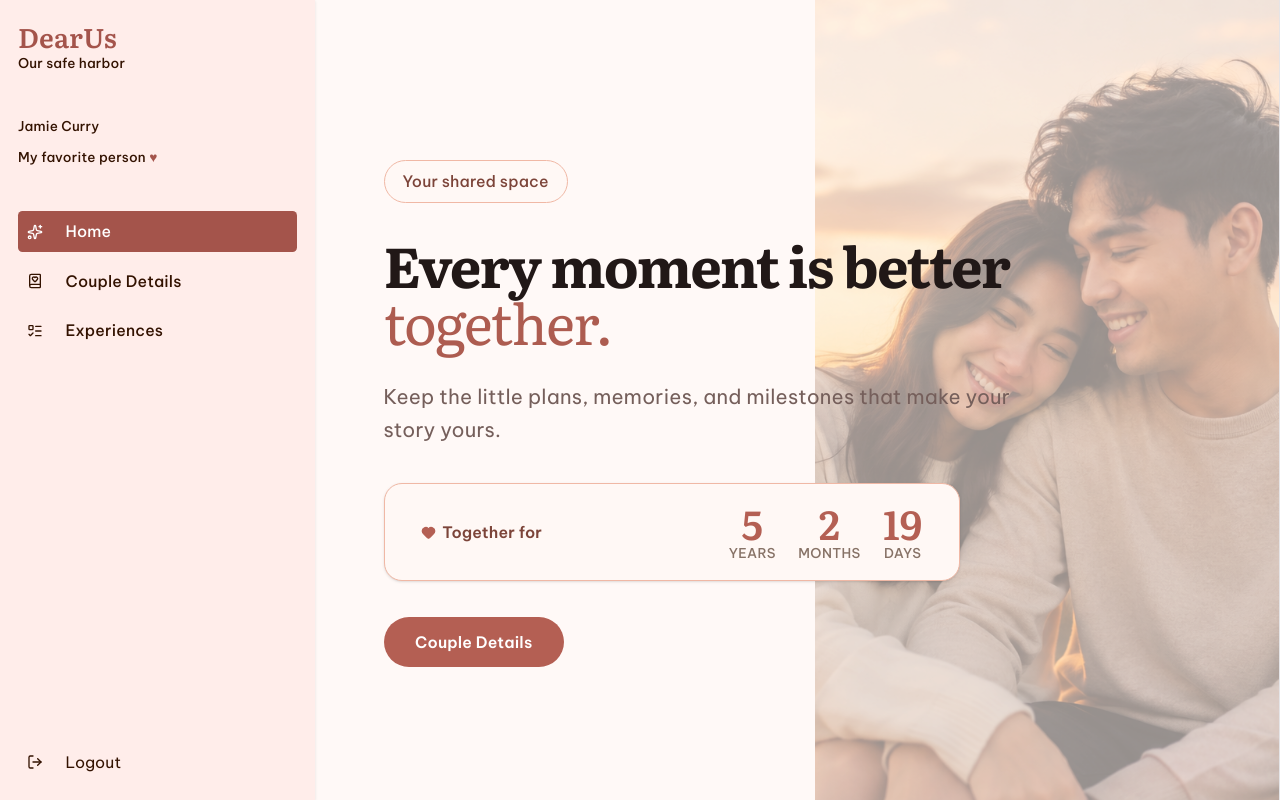
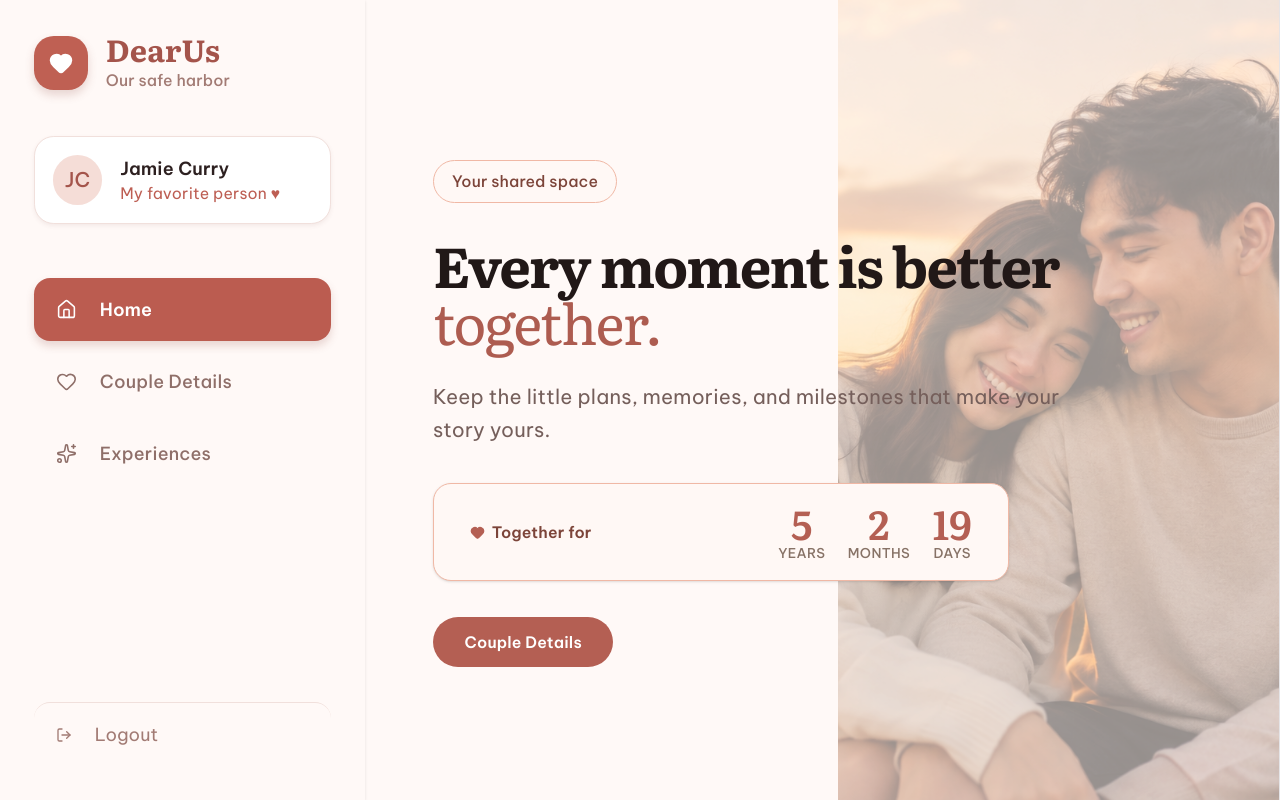
Before and after one commit to jokserpokser/dearUs-app, a React (Vite) app in the folder frontend/: page /demo in a window 1280 px wide. Built offline with nearby package versions, Linux system fonts and the light colour scheme; no server answers; a web font is replaced by a local one.

Commit message:
refactor: update Navbar and Dashboard layout for improved responsiveness

```diff
--- a/frontend/src/components/Navbar.tsx
+++ b/frontend/src/components/Navbar.tsx
@@ -1,6 +1,6 @@
 import { NavLink, useNavigate } from "react-router-dom";
 import { useAuth } from "../context/AuthContext";
-import { Menu, Sparkles, ListTodo, X, BookHeart, LogOut } from "lucide-react";
+import { Menu, Sparkles, X, LogOut, House, Heart } from "lucide-react";
 import { useState } from "react";
 import { isDemoMode } from "../services/demoMode";
 
@@ -11,32 +11,52 @@ export const Navbar = () => {
   const homeTarget = demo ? "/demo" : user ? "/dashboard" : "/";
   const [isMenuOpen, setIsMenuOpen] = useState(false);
   const closeMenu = () => setIsMenuOpen(false);
+  const initials =
+    user?.name
+      ?.split(" ")
+      .map((part) => part[0])
+      .join("")
+      .slice(0, 2)
+      .toUpperCase() || "DU";
 
   return (
+    <>
+      {isMenuOpen && (
+        <div
+          aria-hidden="true"
+          className="fixed inset-0 z-40 bg-black/50 md:hidden"
+          onClick={closeMenu}
+        />
+      )}
+
       <nav
       aria-label="Main navigation"
-      className="fixed left-0 top-0 z-50 flex w-full flex-col bg-[#FFEDEA] p-3 shadow-sm md:h-full md:w-70 md:gap-10 md:p-4"
+      className="fixed left-0 top-0 z-50 flex w-full flex-col bg-[#fff9f7] px-6 py-5 shadow-sm md:h-full md:w-81 md:px-7.5 md:py-7.5"
       >
-      <div className="flex items-center justify-between text-start md:block">
+      <div className="relative z-50 flex items-center justify-between bg-[#fff9f7] text-start md:block">
+        <div className="flex items-center gap-4">
+          <div className="flex size-12 shrink-0 items-center justify-center rounded-[1.1rem] bg-[#bf6053] text-white shadow-[0_5px_10px_rgba(137,66,56,0.2)]">
+            <Heart size={24} fill="currentColor" strokeWidth={2.5} />
+          </div>
           <div className="flex flex-col">
             <span
-            className="text-2xl font-semibold text-[#a4544b]"
+              className="text-[1.7rem] font-bold leading-none text-[#a4544b]"
               style={{ fontFamily: "Literata" }}
             >
               DearUs
             </span>
-          <span className="text-xs font-medium text-[#331200]">
+            <span className="mt-1 text-sm font-medium text-[#a27b74]">
               Our safe harbor
             </span>
           </div>
+        </div>
         <div className="flex items-center gap-2 md:hidden">
           <div className="flex max-w-40 flex-col text-left text-xs font-medium text-[#331200] gap-2">
-            <span className="truncate">{user?.name}</span>
-            {couple?.endearment && (
+            <span className="truncate">{user?.name || "DearUs member"}</span>
             <span className="truncate">
-                {couple.endearment} <span className="text-[#a4544b]">♥</span>
+              {couple?.endearment || "Your favorite person"}
+              <span className="text-[#a4544b]">♥</span>
             </span>
-            )}
           </div>
           <button
             type="button"
@@ -50,20 +70,23 @@ export const Navbar = () => {
             {isMenuOpen ? <X size={22} /> : <Menu size={22} />}
           </button>
         </div>
-        <div className="mt-3 hidden items-start gap-1 text-xs font-medium text-[#331200] md:mt-10 md:flex">
-          <div className="flex min-w-0 flex-col gap-3 text-left">
-            <span className="truncate">{user?.name}</span>
-            {couple?.endearment && (
-              <span className="truncate">
-                {couple.endearment} <span className="text-[#a4544b]">♥</span>
+        <div className="mt-10 hidden items-center gap-4 rounded-[1.1rem] border border-[#f1e0dc] bg-white px-4 py-4 shadow-[0_2px_4px_rgba(120,70,60,0.08)] md:flex">
+          <div className="relative flex size-11 shrink-0 items-center justify-center rounded-full bg-[#f5ddd7] text-lg font-medium text-[#a4544b]">
+            {initials}
+          </div>
+          <div className="flex min-w-0 flex-col text-left">
+            <span className="truncate text-base font-semibold text-[#2d2020]">
+              {user?.name || "DearUs member"}
             </span>
-            )}
+            <span className="truncate text-sm text-[#bd5e53]">
+              {couple?.endearment || "Your favorite person"} ♥
+            </span>
           </div>
         </div>
       </div>
 
       <div
-        className={`${isMenuOpen ? "flex" : "hidden"} absolute left-0 top-full w-full flex-col gap-2 border-b border-black bg-[#FFEDEA] p-3 md:static md:flex md:h-full md:w-auto md:border-0 md:bg-transparent md:p-0`}
+        className={`${isMenuOpen ? "flex" : "hidden"} absolute left-0 top-full z-50 w-full flex-col gap-2 border-b border-[#f1e0dc] bg-[#fff9f7] p-6 md:static md:flex md:h-full md:w-auto md:border-0 md:bg-transparent md:p-0 md:pt-12`}
       >
         <NavLink
           to={homeTarget}
@@ -71,30 +94,30 @@ export const Navbar = () => {
           aria-label="Go to home"
           onClick={closeMenu}
           className={({ isActive }) =>
-            `flex w-full flex-row items-center justify-start gap-5 rounded p-2 text-sm font-medium text-[#331200] transition-all duration-300 hover:cursor-pointer ${
+            `flex w-full flex-row items-center justify-start gap-5 rounded-[0.9rem] px-5 py-4 text-base font-medium text-[#8f6f69] transition-all duration-300 hover:cursor-pointer ${
               isActive
-                ? "bg-[#A4544B] text-white"
-                : "hover:bg-[#A4544B] hover:text-white"
+                ? "bg-[#bb5c50] font-semibold text-white shadow-[0_5px_9px_rgba(139,70,60,0.2)]"
+                : "hover:bg-[#f7e7e3] hover:text-[#a4544b]"
             }`
           }
         >
-          <Sparkles size={16} />
+          <House size={21} strokeWidth={1.8} />
           Home
         </NavLink>
         {user?.couple_id && (
           <NavLink
             to={demo ? "/demo/manage-couple" : "/manage-couple"}
-            aria-label="Go to Manage Couple"
+            aria-label="Go to Couple Details"
             onClick={closeMenu}
             className={({ isActive }) =>
-              `flex w-full flex-row items-center justify-start gap-5 rounded p-2 text-sm font-medium text-[#331200] transition-all duration-200 hover:cursor-pointer ${
+              `flex w-full flex-row items-center justify-start gap-5 rounded-[0.9rem] px-5 py-4 text-base font-medium text-[#8f6f69] transition-all duration-200 hover:cursor-pointer ${
                 isActive
-                  ? "bg-[#A4544B] text-white"
-                  : "hover:bg-[#A4544B] hover:text-white"
+                  ? "bg-[#bb5c50] font-semibold text-white shadow-[0_5px_9px_rgba(139,70,60,0.2)]"
+                  : "hover:bg-[#f7e7e3] hover:text-[#a4544b]"
               }`
             }
           >
-            <BookHeart size={16} />
+            <Heart size={21} strokeWidth={1.8} />
             Couple Details
           </NavLink>
         )}
@@ -105,20 +128,20 @@ export const Navbar = () => {
             aria-label="Go to experiences"
             onClick={closeMenu}
             className={({ isActive }) =>
-              `flex w-full flex-row items-center justify-start gap-5 rounded p-2 text-sm font-medium text-[#331200] transition-all duration-200 hover:cursor-pointer ${
+              `flex w-full flex-row items-center justify-start gap-5 rounded-[0.9rem] px-5 py-4 text-base font-medium text-[#8f6f69] transition-all duration-200 hover:cursor-pointer ${
                 isActive
-                  ? "bg-[#A4544B] text-white"
-                  : "hover:bg-[#A4544B] hover:text-white"
+                  ? "bg-[#bb5c50] font-semibold text-white shadow-[0_5px_9px_rgba(139,70,60,0.2)]"
+                  : "hover:bg-[#f7e7e3] hover:text-[#a4544b]"
               }`
             }
           >
-            <ListTodo size={16} />
+            <Sparkles size={21} strokeWidth={1.8} />
             Experiences
           </NavLink>
         )}
         <button
           type="button"
-          className="flex flex-row items-center gap-5 rounded p-2 text-left text-sm text-[#331200] transition-all duration-300 hover:cursor-pointer hover:bg-[#A4544B] hover:text-white md:mt-auto"
+          className="mt-8 flex flex-row items-center gap-5 rounded-[0.9rem] border-t border-[#f1e0dc] bg-transparent px-5 py-4 text-left text-base text-[#a27b74] transition-colors duration-300 hover:cursor-pointer hover:bg-red-50 hover:text-[#bb5c50] focus:bg-transparent active:bg-transparent md:mt-auto"
           onClick={() => {
             closeMenu();
             if (demo) {
@@ -133,5 +156,6 @@ export const Navbar = () => {
         </button>
       </div>
       </nav>
+    </>
   );
 };
--- a/frontend/src/pages/Dashboard.tsx
+++ b/frontend/src/pages/Dashboard.tsx
@@ -12,7 +12,7 @@ export const Dashboard = () => {
   return (
     <>
       <Navbar />
-      <div className="min-h-screen overflow-y-auto bg-[#fff9f7] pt-16 text-[#241817] md:ml-69 md:pt-0">
+      <div className="min-h-screen overflow-y-auto bg-[#fff9f7] pt-16 text-[#241817] md:ml-80 md:pt-0">
         <div className="relative flex min-h-[calc(100svh-64px)] items-center overflow-hidden px-6 py-14 sm:px-10 lg:min-h-screen lg:px-16">
           <div className="pointer-events-none absolute inset-0 opacity-35 bg-[radial-gradient(rgba(181,111,96,0.2)_0.7px,transparent_0.7px)] bg-size-[18px_18px]" />
           <div className="relative z-10 flex w-full max-w-5xl flex-col items-center text-center lg:items-start lg:text-left">
--- a/frontend/src/pages/Experiences.tsx
+++ b/frontend/src/pages/Experiences.tsx
@@ -76,7 +76,7 @@ export const Experiences = () => {
           }}
         />
       )}
-      <div className="min-h-screen bg-[#fff6f4] pt-16 md:ml-69 md:pt-0">
+      <div className="min-h-screen bg-[#fff6f4] pt-16 md:ml-80 md:pt-0">
         <div
           className="flex flex-row items-start justify-between gap-3 bg-[#FFEDEA] p-4 text-left text-xl font-semibold text-[#a4544b] sm:flex-row sm:items-center sm:px-6 lg:px-10"
           style={{ fontFamily: "Literata" }}
```
Lines whose indentation alone changed are shown as unchanged.
